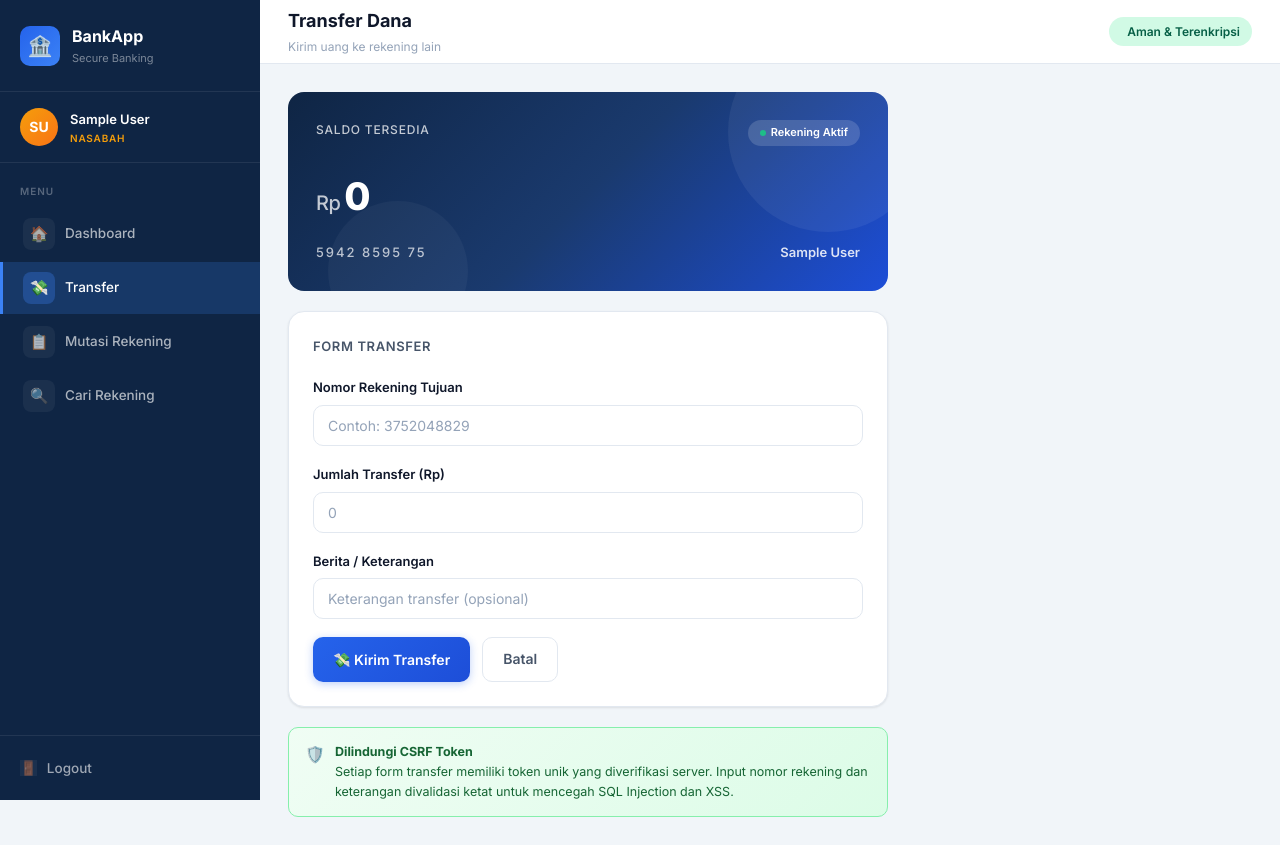
After one commit to NO-BAD-PKPL-26/38_NOBAD, a Django app: page /nasabah/transfer/ in a window 1280 px wide. The commit adds this page. Run offline with Django 5.2, Linux system fonts and the light colour scheme; the visitor is signed in with stand-in values (Sample User, id 1); data comes from the database, SQL or seed files in the repository; data that the repository does not hold is empty.

Commit message:
complete transfer

```diff
--- a/core/forms.py
+++ b/core/forms.py
@@ -163,3 +163,36 @@ class TopUpForm(forms.Form):
         }),
         validators=[validate_amount]
     )
+
+class TransferForm(forms.Form):
+    to_account_number = forms.CharField(
+        max_length=16,
+        label='Nomor Rekening Tujuan',
+        widget=forms.TextInput(attrs={
+            'class': 'form-input',
+            'placeholder': 'Contoh: 3752048829',
+            'maxlength': '16',
+        }),
+        validators=[validate_account_number]
+    )
+    amount = forms.DecimalField(
+        max_digits=15,
+        decimal_places=2,
+        label='Jumlah Transfer (Rp)',
+        widget=forms.NumberInput(attrs={
+            'class': 'form-input',
+            'min': '1',
+            'placeholder': '0',
+        }),
+        validators=[validate_amount]
+    )
+    description = forms.CharField(
+        max_length=200,
+        required=False,
+        label='Berita / Keterangan',
+        widget=forms.TextInput(attrs={
+            'class': 'form-input',
+            'placeholder': 'Keterangan transfer (opsional)',
+        }),
+        validators=[validate_no_injection]
+    )
--- a/core/templates/base_app.html
+++ b/core/templates/base_app.html
@@ -23,13 +23,8 @@
     <a href="{% url 'nasabah_dashboard' %}" class="nav-item {% if request.resolver_match.url_name == 'nasabah_dashboard' %}active{% endif %}">
       <span class="nav-icon">🏠</span> Dashboard
     </a>
-    {% comment %} ini nanti di uncomment kalau fitur transfer sudah selesai, biar ga muncul link mati di dashboard nasabah
      <a href="{% url 'transfer' %}" class="nav-item {% if request.resolver_match.url_name == 'transfer' %}active{% endif %}">
       <span class="nav-icon">💸</span> Transfer
-    <a href="{% url 'transfer' %}" class="nav-item {% if request.resolver_match.url_name == 'transfer' %}active{% endif %}">
-      <span class="nav-icon">💸</span> Transfer
-    </a>
-    {% endcomment %}
     <a href="{% url 'mutasi' %}" class="nav-item {% if request.resolver_match.url_name == 'mutasi' %}active{% endif %}">
       <span class="nav-icon">📋</span> Mutasi Rekening
     </a>
--- a/core/templates/nasabah/search_account.html
+++ b/core/templates/nasabah/search_account.html
@@ -29,9 +29,7 @@
             <div style="font-weight:600;font-size:14px;">{{ acc.user.get_full_name|default:acc.user.username }}</div>
             <div style="font-size:12px;color:var(--text-muted);margin-top:3px;">No. Rek: {{ acc.account_number }}</div>
           </div>
-          {% comment %} ini nanti di uncomment kalau fitur transfer sudah selesai, biar ga muncul link mati di dashboard nasabah
           <a href="{% url 'transfer' %}?to={{ acc.account_number }}" class="btn btn-primary btn-sm">Transfer →</a>
-          {% endcomment %}
         </div>
         {% endfor %}
       {% else %}
--- /dev/null
+++ b/core/templates/nasabah/transfer.html
@@ -0,0 +1,43 @@
+{% extends 'base_app.html' %}
+{% block title %}Transfer Dana{% endblock %}
+{% block page_title %}Transfer Dana{% endblock %}
+{% block page_subtitle %}Kirim uang ke rekening lain{% endblock %}
+{% block content %}
+<div style="max-width:600px;">
+  <div class="balance-card" style="margin-bottom:20px;">
+    <div class="balance-top">
+      <div><div class="balance-label">Saldo Tersedia</div></div>
+      <div class="balance-chip"><span class="dot"></span>{% if account.is_active %}Rekening Aktif{% else %}Nonaktif{% endif %}</div>
+    </div>
+    <div class="balance-amount"><span>Rp</span>{{ account.balance|floatformat:0 }}</div>
+    <div class="balance-bottom">
+      <div class="balance-acc-num">{{ account.account_number|slice:":4" }} {{ account.account_number|slice:"4:8" }} {{ account.account_number|slice:"8:" }}</div>
+      <div class="balance-name">{{ user.get_full_name }}</div>
+    </div>
+  </div>
+  <div class="card">
+    <div class="card-title" style="margin-bottom:20px;">Form Transfer</div>
+    <form method="post">
+      {% csrf_token %}
+      {% for field in form %}
+      <div class="form-group">
+        <label class="form-label">{{ field.label }}</label>
+        {{ field }}
+        {% if field.errors %}<ul class="errorlist">{% for e in field.errors %}<li>{{ e }}</li>{% endfor %}</ul>{% endif %}
+      </div>
+      {% endfor %}
+      <div style="display:flex;gap:12px;margin-top:8px;">
+        <button type="submit" class="btn btn-primary">💸 Kirim Transfer</button>
+        <a href="{% url 'nasabah_dashboard' %}" class="btn btn-outline">Batal</a>
+      </div>
+    </form>
+  </div>
+  <div class="security-box">
+    <span class="icon">🛡️</span>
+    <div>
+      <strong>Dilindungi CSRF Token</strong><br>
+      Setiap form transfer memiliki token unik yang diverifikasi server. Input nomor rekening dan keterangan divalidasi ketat untuk mencegah SQL Injection dan XSS.
+    </div>
+  </div>
+</div>
+{% endblock %}
--- a/core/urls.py
+++ b/core/urls.py
@@ -9,10 +9,14 @@ urlpatterns = [
     path('dashboard/', views.dashboard_view, name='dashboard'),
     # Nasabah
     path('nasabah/', views.nasabah_dashboard, name='nasabah_dashboard'),  # dashboard dengan saldo & 5 tx terakhir
+    path('nasabah/transfer/', views.transfer_view, name='transfer'),
     path('nasabah/mutasi/', views.mutasi_view, name='mutasi'),  # riwayat semua transaksi
     path('nasabah/cari-rekening/', views.search_account_view, name='search_account'),  # cari rekening orang lain
     # Teller
     path('teller/', views.teller_dashboard, name='teller_dashboard'),
     path('teller/topup/', views.topup_view, name='topup'),
     # Supervisor
+    path('supervisor/', views.supervisor_dashboard, name='supervisor_dashboard'),
+    path('supervisor/accounts/', views.manage_accounts_view, name='manage_accounts'),
+    path('supervisor/accounts/<int:account_id>/toggle/', views.toggle_account_view, name='toggle_account'),
 ]
--- a/core/views.py
+++ b/core/views.py
@@ -1,18 +1,17 @@
-# uncomment import yang dirasa perlu ya guys (notes dari bion)
 from django.shortcuts import render, redirect
-# from django.shortcuts import get_object_or_404
+from django.shortcuts import get_object_or_404
 from django.contrib.auth import authenticate, login, logout
 from django.contrib.auth.decorators import login_required
 from django.contrib import messages
-# from django.utils import timezone
-# from django.db import transaction as db_transaction
+from django.utils import timezone
+from django.db import transaction as db_transaction
 from django.core.exceptions import PermissionDenied
 from django.db.models import Q
-# from .models import User
+from .models import User
 from .models import Transaction
 from .models import LoginAttempt , Account
 from .forms import LoginForm, RegisterForm
-# from .forms import TransferForm, TopUpForm
+from .forms import TransferForm, TopUpForm
 from .forms import AccountSearchForm
 from .middleware import get_client_ip
 import random
@@ -123,7 +122,43 @@ def nasabah_dashboard(request):
     })
 
 
-# untuk transfer view
+@login_required
+@role_required('nasabah')
+def transfer_view(request):
+    account = get_or_create_account(request.user)
+    form = TransferForm()
+    if request.method == 'POST':
+        form = TransferForm(request.POST)
+        if form.is_valid():
+            to_acc_num = form.cleaned_data['to_account_number']
+            amount = form.cleaned_data['amount']
+            description = form.cleaned_data.get('description', '')
+            try:
+                # TC-SQLi-04c: ORM only, no raw SQL
+                to_account = Account.objects.get(account_number=to_acc_num, is_active=True)
+            except Account.DoesNotExist:
+                messages.error(request, 'Nomor rekening tujuan tidak ditemukan atau tidak aktif.')
+                return render(request, 'nasabah/transfer.html', {'form': form, 'account': account})
+            if to_account == account:
+                messages.error(request, 'Tidak dapat transfer ke rekening sendiri.')
+                return render(request, 'nasabah/transfer.html', {'form': form, 'account': account})
+            if account.balance < amount:
+                messages.error(request, 'Saldo tidak mencukupi.')
+                return render(request, 'nasabah/transfer.html', {'form': form, 'account': account})
+            with db_transaction.atomic():
+                account.balance -= amount
+                to_account.balance += amount
+                account.save()
+                to_account.save()
+                Transaction.objects.create(
+                    from_account=account, to_account=to_account,
+                    transaction_type='transfer', amount=amount,
+                    description=description, status='completed',
+                    processed_at=timezone.now(),
+                )
+            messages.success(request, f'Transfer Rp {amount:,.0f} ke {to_acc_num} berhasil!')
+            return redirect('nasabah_dashboard')
+    return render(request, 'nasabah/transfer.html', {'form': form, 'account': account})
 
 
 @login_required
```
Also changed, not shown: core/templates/nasabah/dashboard.html (+5 -5 lines).
